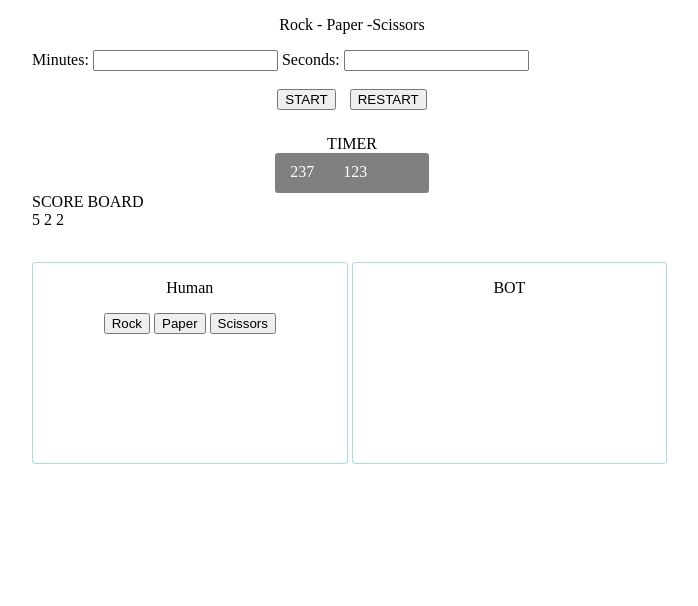
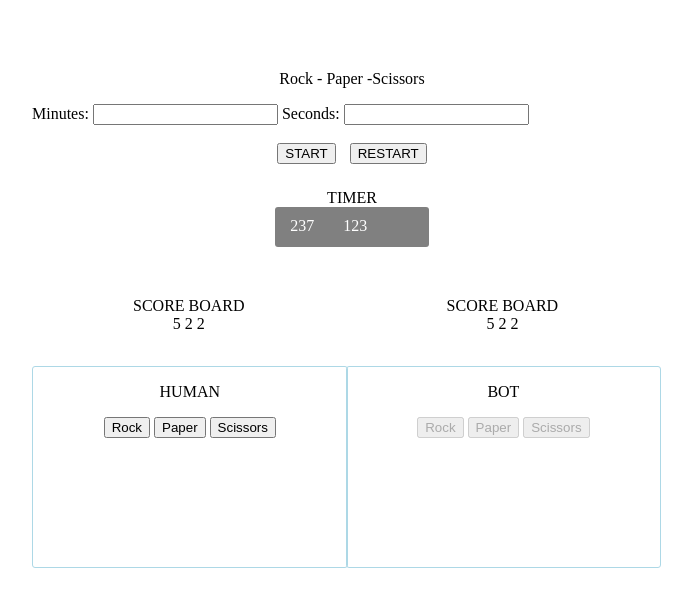
Before and after one commit to PoornakumarRasiraju/RockPaperScissor, a website: page static/index.html in a window 1280 px wide. Shown: the whole page, without its empty margins (296-994 px from the left). Drawn offline with nearby package versions, Linux system fonts and the light colour scheme; files that its build step writes are made by us from their sources.

Commit message:
Added Scoreboard html

```diff
--- a/static/index.html
+++ b/static/index.html
@@ -16,7 +16,7 @@
   <div class="game">
     <p class="game_title">Rock - Paper -Scissors</p>
     <div class="game_rps">
-      <form>
+
       <div class="game_rps-input">
         <label class="game_rps-min-label">Minutes:</label>
         <input class="game_rps-min-input" type="number">
@@ -27,7 +27,7 @@
           <button class="game_rps-restart" type="submit">RESTART</button>
         </div>
       </div>
-      </form>
+
       <div class="game_rps-timer">
         <label class="game_rps-timer-label">TIMER</label>
         <div class="game_rps-timer-block">
@@ -35,28 +35,48 @@
           <span class="game_rps-timer-sec">123</span>
         </div>
       </div>
-      <div class="game_rps-scoreboard">
-        <label class="game_rps-sb-label">SCORE BOARD</label>
-        <div class="game_rps-sb-block">
-          <span class="game_rps-sb-win">5</span>
-          <span class="game_rps-sb-lose">2</span>
-          <span class="game_rps-sb-draw">2</span>
+      <div class="game_rps-hvb">
+        <div class="game_rps_human_block">
+          <div class="game_rps-h-scoreboard">
+            <label class="game_rps-h-sb-label">SCORE BOARD</label>
+            <div class="game_rps-h-sb-block">
+              <span class="game_rps-h-sb-win">5</span>
+              <span class="game_rps-h-sb-lose">2</span>
+              <span class="game_rps-h-sb-draw">2</span>
             </div>
           </div>
-      <div class="game_rps-hvb">
           <div class="game_rps-human">
             <p class="game_rps-human-title">Human</p>
             <div class="game_rps-human-buttons">
-            <button class="game_rps-rock" type="button">Rock</button>
-            <button class="game_rps-paper" type="button">Paper</button>
-            <button class="game_rps-scissor" type="button">Scissors</button>
+              <button class="game_rps-h-rock" type="button">Rock</button>
+              <button class="game_rps-h-paper" type="button">Paper</button>
+              <button class="game_rps-h-scissor" type="button">Scissors</button>
+            </div>
+          </div>
+        </div>
+
+        <div class="game_rps_bot_block">
+          <div class="game_rps-b-scoreboard">
+            <label class="game_rps-b-sb-label">SCORE BOARD</label>
+            <div class="game_rps-b-sb-block">
+              <span class="game_rps-b-sb-win">5</span>
+              <span class="game_rps-b-sb-lose">2</span>
+              <span class="game_rps-b-sb-draw">2</span>
             </div>
           </div>
           <div class="game_rps-bot">
-          <p class="game_rps-bot-title">BOT</p>
+            <p class="game_rps-bot-title">Bot</p>
+            <div class="game_rps-bot-buttons">
+              <button class="game_rps-b-rock" type="button" disabled>Rock</button>
+              <button class="game_rps-b-paper" type="button" disabled>Paper</button>
+              <button class="game_rps-b-scissor" type="button" disabled>Scissors</button>
             </div>
           </div>
         </div>
+
+      </div>
+    </div>
+
   </div>
 
   <script src="RockPaperScissor/static/js/rock_paper_Scissor.js"></script>
--- a/static/js/rock_paper_scissor.js
+++ b/static/js/rock_paper_scissor.js
@@ -7,9 +7,22 @@
 (function($) {
     $(function() {
         var $game = $('.game'),
-            $humanRock = $('.game_rps-rock', $game),
-            $humanPaper = $('.game_rps-paper', $game),
-            $humanScissors = $('.game_rps-scissor', $game);
+            $inputMinutes = $('.game_rps-min-input', $game),
+            $inputSeconds = $('.game_rps-sec-input', $game),
+            $gameStart = $('.game_rps-start', $game),
+            $gameRestart = $('.game_rps-restart', $game),
+            $humanRock = $('.game_rps-h-rock', $game),
+            $humanPaper = $('.game_rps-h-paper', $game),
+            $humanScissors = $('.game_rps-h-scissor', $game);
+
+        $gameStart.on('click', function(e) {
+            console.log("Clicked Rock");
+        });
+
+        $gameRestart.on('click', function(e) {
+            var minutesVal = $inputMinutes.val(),
+                secondsVal = $inputSeconds.val();
+        });
 
         $humanRock.on('click', function(e) {
             console.log("Clicked Rock");
--- a/static/stylesheets/scss/_component.scss
+++ b/static/stylesheets/scss/_component.scss
@@ -8,6 +8,7 @@ body {
   width: 50%;
 
   .game_title {
+    margin-top: 70px;
     text-align: center;
   }
 
@@ -56,34 +57,37 @@ body {
 
   .game_rps-hvb {
     display: inline-block;
+    margin-top: 50px;
     width: 100%;
+
+    .game_rps_human_block,
+    .game_rps_bot_block {
+      float: left;
+      width: 49%;
+    }
+
+    .game_rps-h-scoreboard,
+    .game_rps-b-scoreboard {
+      text-align: center;
+    }
 
     .game_rps-human,
     .game_rps-bot {
       border: 1px solid $scolor-light-blue;
       border-radius: 3px;
-      overflow: hidden;
-    }
-
-    .game_rps-human {
-      display: inline-block;
       margin-top: 33px;
       height: 200px;
-      width: 49%;
-    }
-
-    .game_rps-bot {
-      display: inline-block;
-      height: 200px;
-      width: 49%;
+      width: 100%;
     }
 
     .game_rps-human-title,
     .game_rps-bot-title{
       text-align: center;
+      text-transform: uppercase;
     }
 
-    .game_rps-human-buttons {
+    .game_rps-human-buttons,
+    .game_rps-bot-buttons {
       text-align: center;
     }
   }
```
Also changed, not shown: static/stylesheets/game.css. Lines whose indentation alone changed are shown as unchanged.
